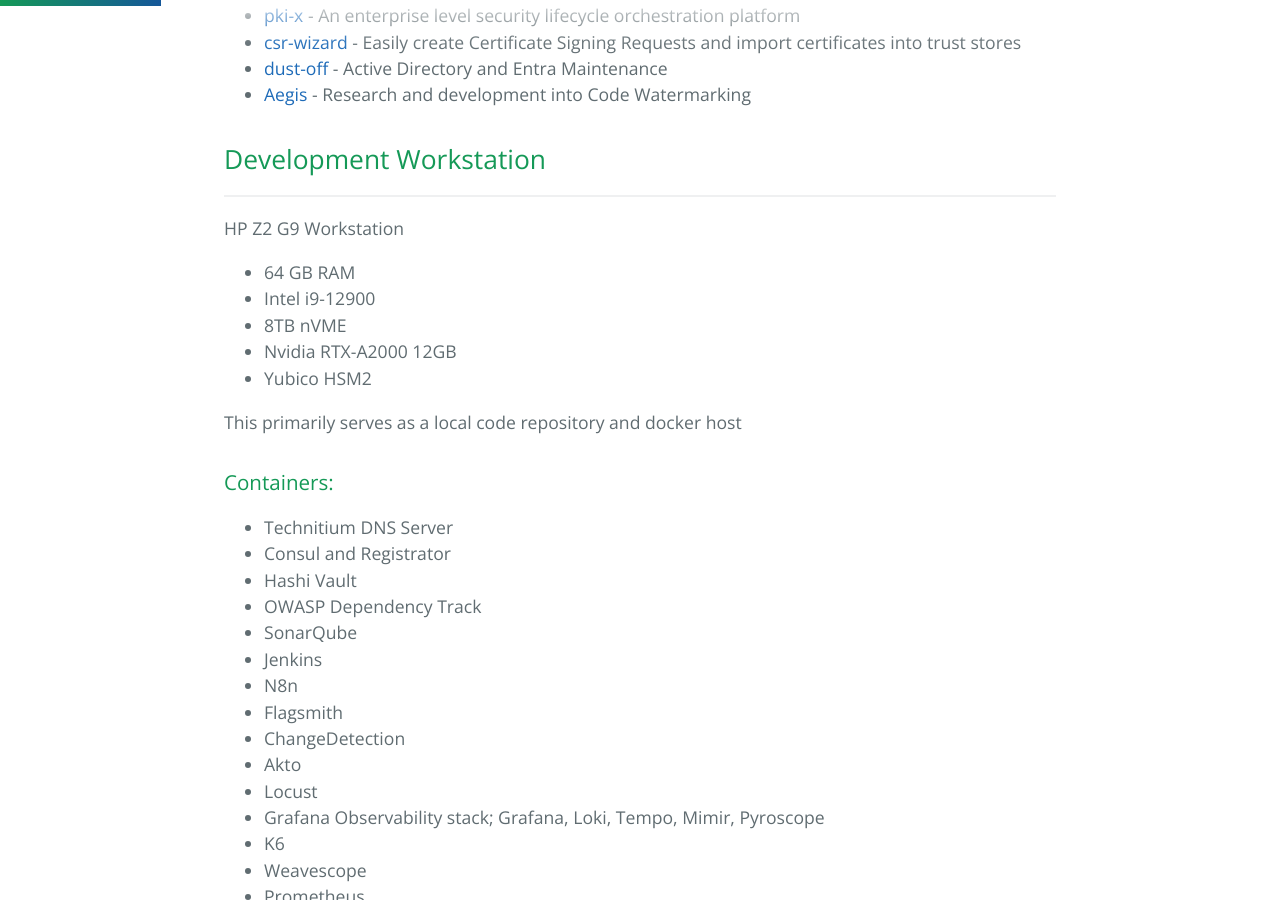
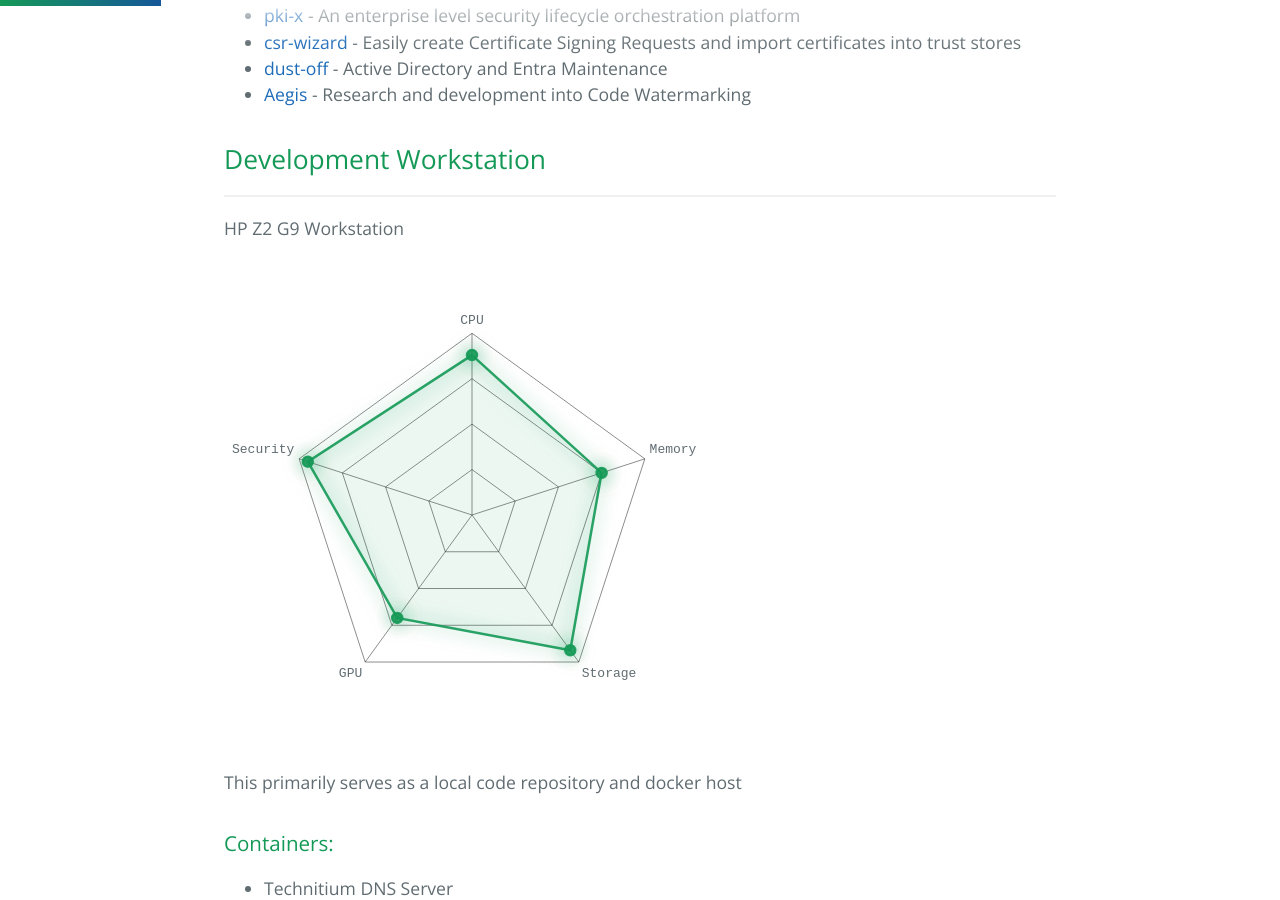
Before and after one commit to InfiniteInsight/InfiniteInsight.github.io, a Jekyll site: the page built from index.md, in a window 1280 px wide and 900 px high, scrolled down 486 px. Built offline with Jekyll 4.4.1, drawn with Linux system fonts in a browser that asks for light colours; our own code applies the rules of GitHub Pages for plain Markdown files; part of the change alters nothing that is shown.

Commit message:
feat: replace workstation spec list with interactive radar chart
Co-Authored-By: Claude Sonnet 4.6 <noreply@anthropic.com>

```diff
--- /dev/null
+++ b/_includes/workstation-chart.html
@@ -0,0 +1,116 @@
+<div style="max-width:480px; margin: 1.5rem 0;">
+  <canvas id="workstation-radar" style="display:block;"></canvas>
+</div>
+
+<script src="https://cdn.jsdelivr.net/npm/chart.js@4"></script>
+<script>
+(function() {
+  const SPECS = ['i9-12900', '64 GB RAM', '8 TB NVMe', 'RTX A2000 12GB', 'Yubico HSM2'];
+  const GREEN = 'rgba(21, 153, 87,';
+
+  let hoveredIndex = -1;
+  let rippleRadius = 0;
+  let animFrame = null;
+  let chartInstance = null;
+
+  const glowPlugin = {
+    id: 'glowPlugin',
+    beforeDatasetDraw(chart) {
+      chart.ctx.save();
+      chart.ctx.shadowBlur = 18;
+      chart.ctx.shadowColor = GREEN + ' 0.7)';
+    },
+    afterDatasetDraw(chart) {
+      chart.ctx.restore();
+    }
+  };
+
+  const ripplePlugin = {
+    id: 'ripplePlugin',
+    afterDatasetsDraw(chart) {
+      if (hoveredIndex === -1) return;
+      const meta = chart.getDatasetMeta(0);
+      const point = meta.data[hoveredIndex];
+      const { ctx } = chart;
+      for (let i = 0; i < 3; i++) {
+        const r = ((rippleRadius + i * 18) % 54) + 10;
+        const alpha = (1 - (r - 10) / 54) * 0.55;
+        ctx.save();
+        ctx.beginPath();
+        ctx.arc(point.x, point.y, r, 0, Math.PI * 2);
+        ctx.strokeStyle = GREEN + ' ' + alpha + ')';
+        ctx.lineWidth = 1.5;
+        ctx.stroke();
+        ctx.restore();
+      }
+    }
+  };
+
+  function animateRipple() {
+    if (hoveredIndex === -1) return;
+    rippleRadius = (rippleRadius + 0.5) % 54;
+    chartInstance.draw();
+    animFrame = requestAnimationFrame(animateRipple);
+  }
+
+  chartInstance = new Chart(document.getElementById('workstation-radar').getContext('2d'), {
+    type: 'radar',
+    plugins: [glowPlugin, ripplePlugin],
+    data: {
+      labels: ['CPU', 'Memory', 'Storage', 'GPU', 'Security'],
+      datasets: [{
+        label: 'HP Z2 G9',
+        data: [88, 75, 92, 70, 95],
+        borderColor: GREEN + ' 0.9)',
+        backgroundColor: GREEN + ' 0.08)',
+        borderWidth: 2.5,
+        pointBackgroundColor: GREEN + ' 0.9)',
+        pointRadius: 5,
+        pointHoverRadius: 12,
+        pointHoverBackgroundColor: GREEN + ' 1)',
+        fill: true,
+      }]
+    },
+    options: {
+      responsive: true,
+      onHover: (event, elements) => {
+        if (elements.length > 0) {
+          const idx = elements[0].index;
+          if (idx !== hoveredIndex) {
+            hoveredIndex = idx;
+            rippleRadius = 0;
+            cancelAnimationFrame(animFrame);
+            animateRipple();
+          }
+        } else {
+          hoveredIndex = -1;
+          cancelAnimationFrame(animFrame);
+          chartInstance.draw();
+        }
+      },
+      scales: {
+        r: {
+          min: 0,
+          max: 100,
+          ticks: { stepSize: 25, display: false },
+          grid: { color: 'rgba(0,0,0,0.45)' },
+          angleLines: { color: 'rgba(0,0,0,0.45)' },
+          pointLabels: {
+            color: '#606c71',
+            font: { size: 13, family: 'monospace' }
+          }
+        }
+      },
+      plugins: {
+        legend: { display: false },
+        tooltip: {
+          callbacks: {
+            label: (ctx) => ` ${SPECS[ctx.dataIndex]}`,
+            afterLabel: (ctx) => `  score: ${ctx.raw}/100`
+          }
+        }
+      }
+    }
+  });
+})();
+</script>
--- a/index.md
+++ b/index.md
@@ -12,11 +12,8 @@ layout: default
 ## Development Workstation
 * * *
 HP Z2 G9 Workstation
-* 64 GB RAM
-* Intel i9-12900
-* 8TB nVME
-* Nvidia RTX-A2000 12GB
-* Yubico HSM2
+
+{% include workstation-chart.html %}
 
 This primarily serves as a local code repository and docker host
 
```
